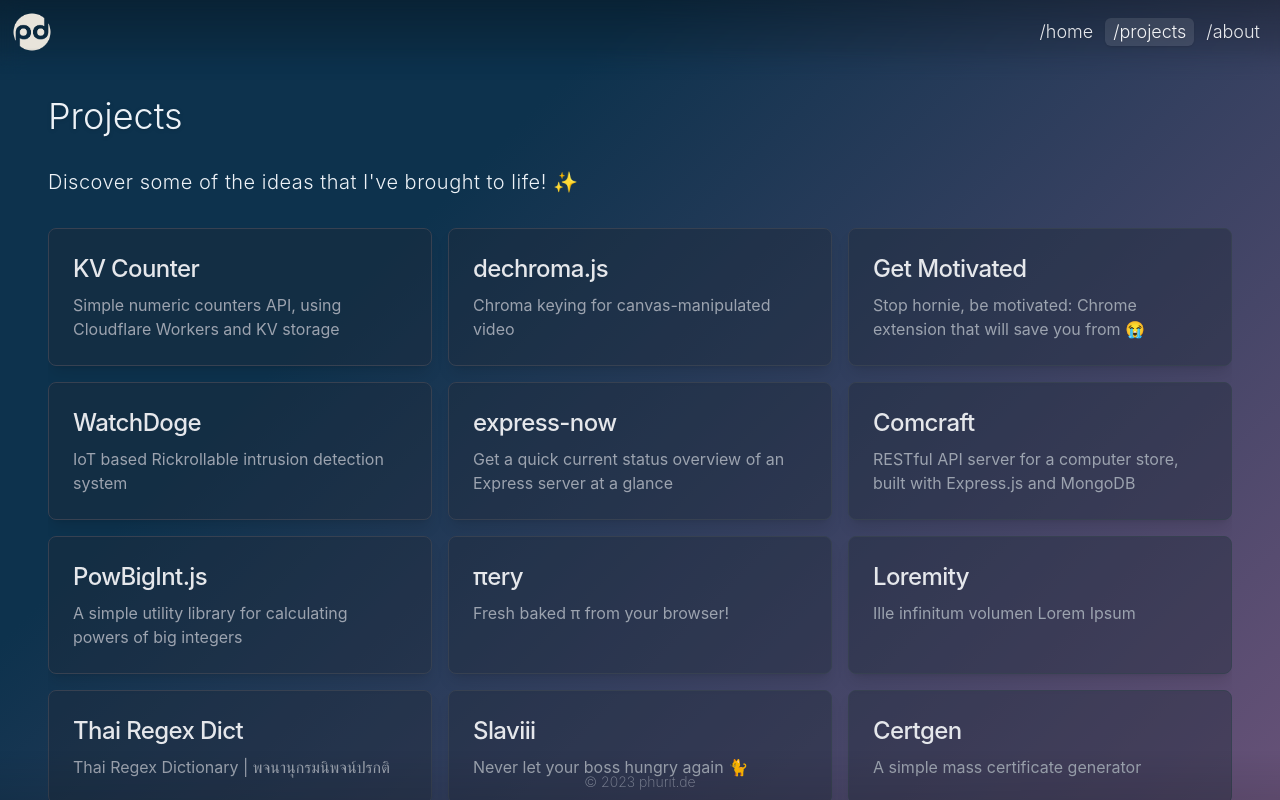
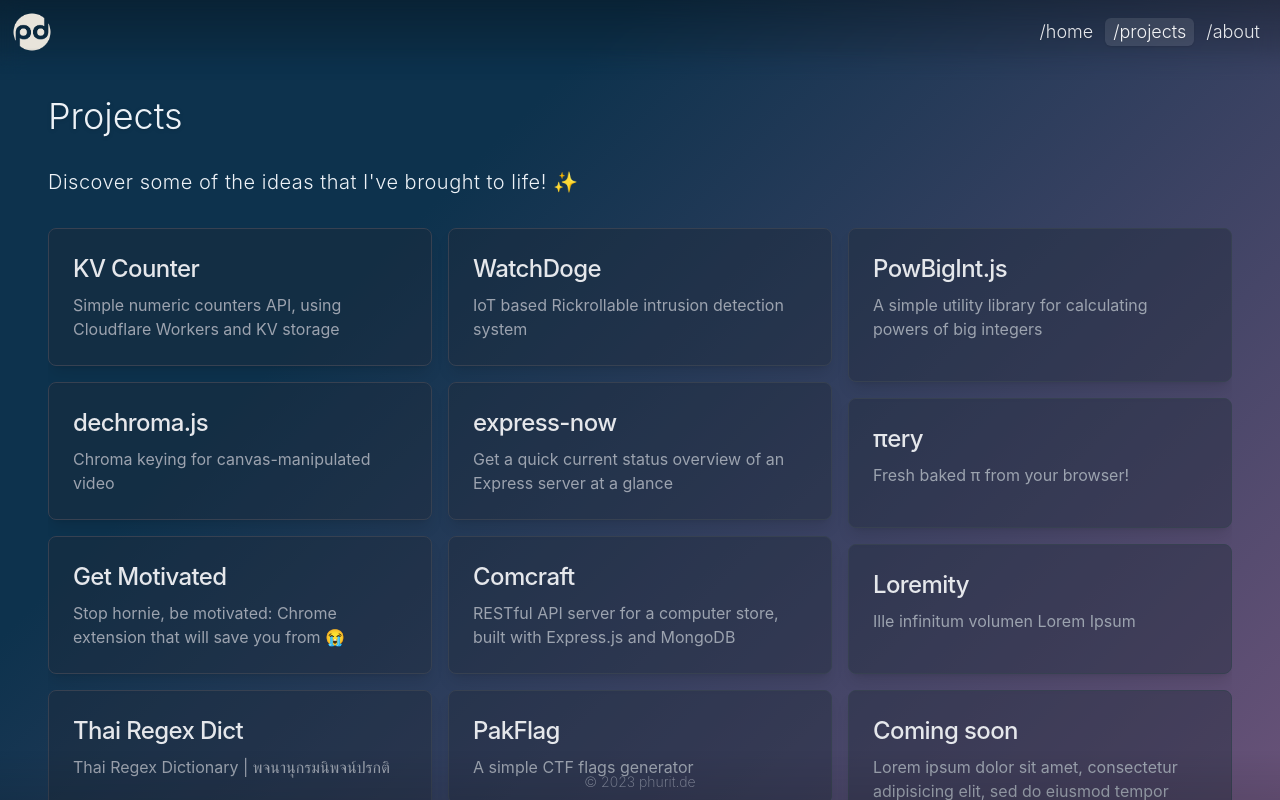
Before and after one commit to richeyphu/phurit-portfolio, a SvelteKit app: page /projects in a window 1280 px wide. Shown: the top 800 px of the page. Built offline with nearby package versions, Linux system fonts and the light colour scheme.

Commit message:
Apply masonry grid to projects layout

```diff
--- a/src/routes/projects/+page.svelte
+++ b/src/routes/projects/+page.svelte
@@ -19,13 +19,19 @@
 			Discover some of the ideas that I've brought to life! ✨
 		</p>
 
-		<div
-			class="grid grid-cols-1 gap-4 mt-8 sm:grid-cols-1 md:grid-cols-2 lg:grid-cols-3 pb-20 overflow-y-hidden"
-		>
-			{#each [...projects].reverse() as project}
-				<Card title={project.title} description={project.description} link={project.link} />
+		<div class="grid grid-cols-1 sm:grid-cols-2 md:grid-cols-3 gap-4 mt-8 pb-20 overflow-y-hidden">
+			{#each Array(Math.ceil(projects.length / 3)) as _, i}
+				<div class="grid gap-4">
+					{#each [...projects].reverse().slice(i * 3, i * 3 + 3) as project}
+						<Card
+							class="animate__animated animate__fadeInUp"
+							title={project.title}
+							description={project.description}
+							link={project.link}
+						/>
+					{/each}
+				</div>
 			{/each}
-			<Card title="Coming soon" />
 		</div>
 	</div>
 </section>
--- a/src/routes/projects/Card.svelte
+++ b/src/routes/projects/Card.svelte
@@ -4,7 +4,7 @@
 	export let link: string = '#';
 </script>
 
-<div class="animate__animated animate__fadeInUp">
+<div class="h-auto max-w-full rounded-lg {$$restProps.class || ''}">
 	<a
 		href={link}
 		target={link.startsWith('#') ? '' : '_blank'}
--- a/src/routes/projects/projects.ts
+++ b/src/routes/projects/projects.ts
@@ -5,6 +5,11 @@ export interface Project {
 }
 
 export const projects: Project[] = [
+	{
+		title: 'Coming soon',
+		description: 'Lorem ipsum dolor sit amet, consectetur adipisicing elit, sed do eiusmod tempor incididunt ut labore et dolore magna aliqua.',
+		link: 'https://youtu.be/dQw4w9WgXcQ'
+	},
 	{
 		title: 'noicesoup',
 		description: 'Selenium-based Google images scraper tool',
```
